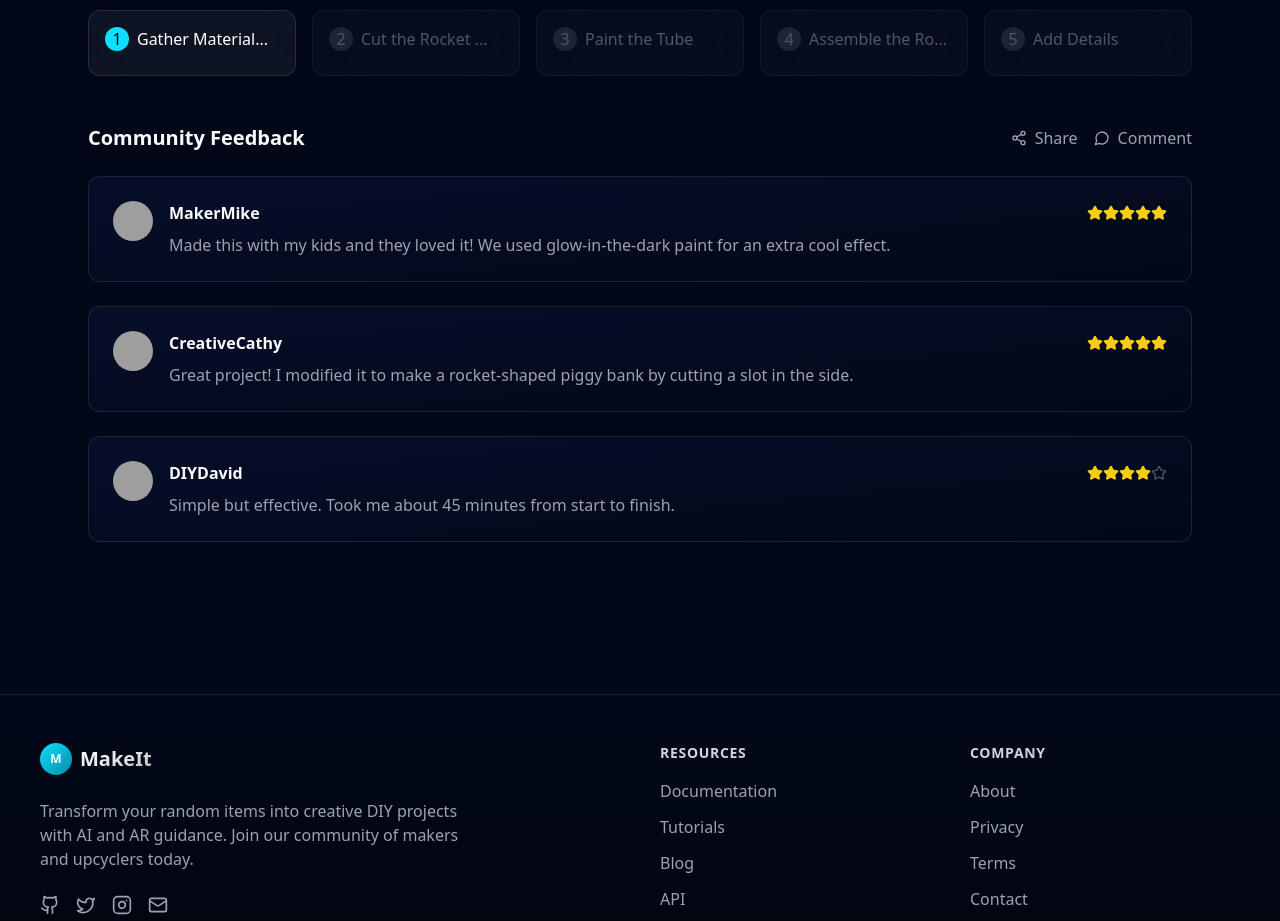
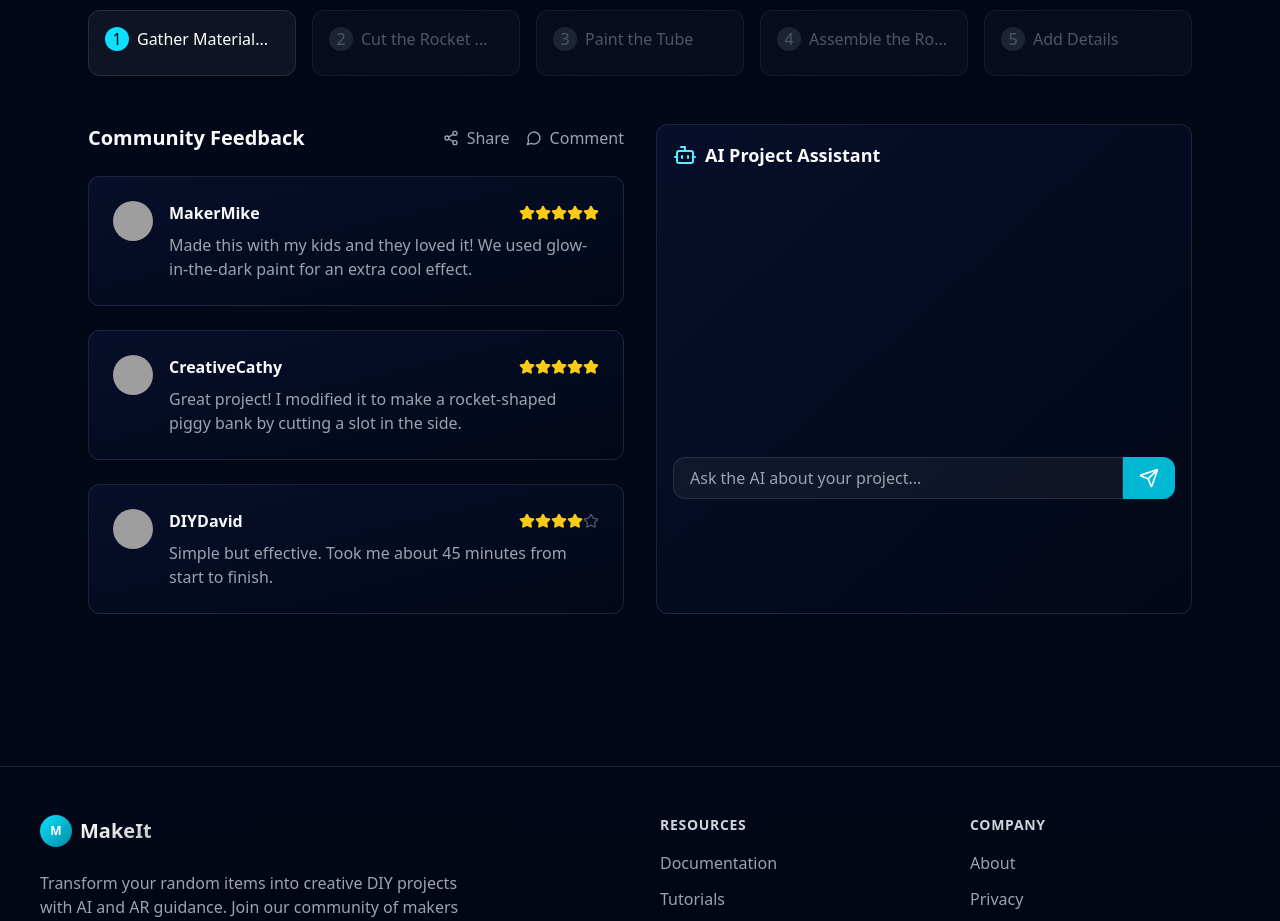
Before and after one commit to FrenzyVJN/flashlearnardevhouse, a React (Vite) app: page /project/1 in a window 1280 px wide. Shown: the part 1240-2161 px from the top of the page. Built offline with nearby package versions, Linux system fonts and the light colour scheme; grey boxes are pictures that could not be loaded.

Commit message:
added chatbot static

```diff
--- /dev/null
+++ b/src/components/projects/ProjectAIChat.tsx
@@ -0,0 +1,79 @@
+import React, { useState } from 'react';
+import { Send, Bot } from 'lucide-react';
+import { AnimatedCard } from '@/components/ui/AnimatedCard';
+
+interface ProjectAIChatProps {
+  projectTitle: string;
+}
+
+const ProjectAIChat: React.FC<ProjectAIChatProps> = ({ projectTitle }) => {
+  const [message, setMessage] = useState('');
+  const [chatMessages, setChatMessages] = useState<{ text: string; isUser: boolean }[]>([]);
+
+  const handleSendMessage = () => {
+    if (message.trim() === '') return;
+
+    // Add user message
+    setChatMessages(prev => [...prev, { text: message, isUser: true }]);
+
+    // Static AI response (for now)
+    const aiResponse = `Hey there! I noticed you're working on the ${projectTitle} project.
+    Here's a pro tip: Make sure to take your time with each step and don't be afraid to get creative with your materials.
+    Would you like some additional guidance or have any specific questions about this project?`;
+
+    // Add AI response after a short delay to simulate thinking
+    setTimeout(() => {
+      setChatMessages(prev => [...prev, { text: aiResponse, isUser: false }]);
+    }, 500);
+
+    // Clear input
+    setMessage('');
+  };
+
+  return (
+    <AnimatedCard withBorder className="p-4">
+      <div className="flex items-center mb-4">
+        <Bot className="w-6 h-6 text-electric-400 mr-2" />
+        <h3 className="text-lg font-bold">AI Project Assistant</h3>
+      </div>
+
+      <div className="h-64 overflow-y-auto mb-4 space-y-3 scrollbar-none">
+        {chatMessages.map((msg, index) => (
+          <div
+            key={index}
+            className={`flex ${msg.isUser ? 'justify-end' : 'justify-start'}`}
+          >
+            <div
+              className={`max-w-[80%] p-3 rounded-lg ${
+                msg.isUser
+                  ? 'bg-electric-600 text-white'
+                  : 'bg-white/10 text-gray-300'
+              }`}
+            >
+              {msg.text}
+            </div>
+          </div>
+        ))}
+      </div>
+
+      <div className="flex">
+        <input
+          type="text"
+          value={message}
+          onChange={(e) => setMessage(e.target.value)}
+          placeholder="Ask the AI about your project..."
+          className="flex-grow bg-white/5 border border-white/10 rounded-l-lg px-4 py-2 focus:outline-none focus:ring-1 focus:ring-electric-500"
+          onKeyPress={(e) => e.key === 'Enter' && handleSendMessage()}
+        />
+        <button
+          onClick={handleSendMessage}
+          className="bg-electric-600 text-white px-4 py-2 rounded-r-lg hover:bg-electric-700 transition-colors"
+        >
+          <Send className="w-5 h-5" />
+        </button>
+      </div>
+    </AnimatedCard>
+  );
+};
+
+export default ProjectAIChat;
--- a/src/components/projects/ProjectDetails.tsx
+++ b/src/components/projects/ProjectDetails.tsx
@@ -1,11 +1,10 @@
-
 import { useState, useEffect } from 'react';
 import { useParams, Link } from 'react-router-dom';
 import { ArrowLeft, Star, Clock, Users, MessageCircle, Share2, ChevronRight } from 'lucide-react';
 import { AnimatedButton } from '@/components/ui/AnimatedButton';
 import { AnimatedCard } from '@/components/ui/AnimatedCard';
+import ProjectAIChat from './ProjectAIChat';
 
-// Mock project data
 const projectData = {
   id: 1,
   title: "Rocket Pencil Holder",
@@ -259,8 +258,9 @@ const ProjectDetails = () => {
         </div>
       </div>
 
-      {/* Community feedback */}
-      <div className="mb-12">
+      {/* Community feedback section */}
+      <div className="mb-12 grid md:grid-cols-2 gap-8">
+        <div>
           <div className="flex justify-between items-center mb-6">
             <h2 className="text-xl font-bold">Community Feedback</h2>
             <div className="flex items-center space-x-4">
@@ -308,6 +308,9 @@ const ProjectDetails = () => {
             ))}
           </div>
         </div>
+
+        <ProjectAIChat projectTitle={projectData.title} />
+      </div>
     </div>
   );
 };
```
Lines whose indentation alone changed are shown as unchanged.
